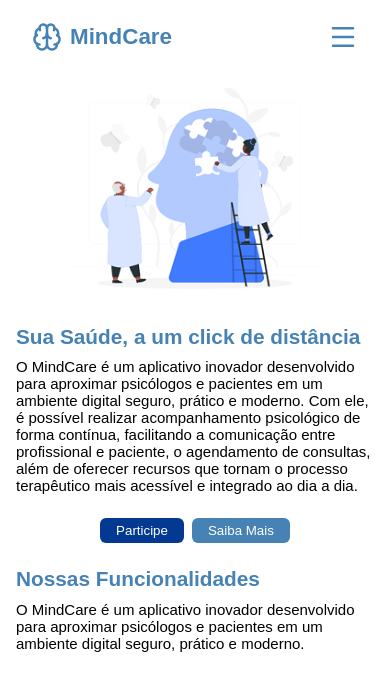
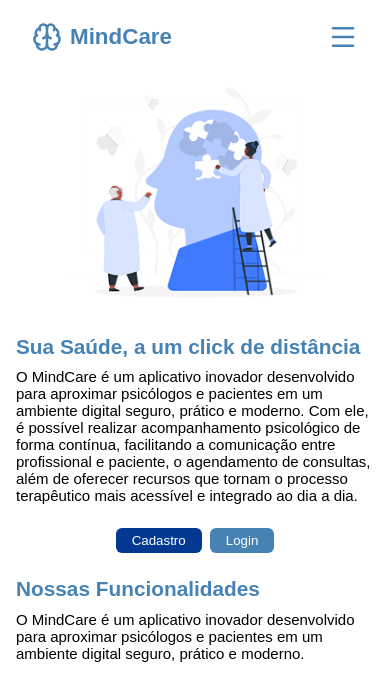
Before and after one commit to ProjetoBlocoADS/MindCareApp, a React (Vite) app in the folder app/: page / in a window 390 px wide. Shown: the top 700 px of the page. Built offline with nearby package versions, Linux system fonts and the light colour scheme.

Commit message:
roteamento de componentes + pagina login + pagina cadastro

```diff
--- a/app/package.json
+++ b/app/package.json
@@ -12,7 +12,8 @@
   "dependencies": {
     "lucide-react": "^0.544.0",
     "react": "^19.1.1",
-    "react-dom": "^19.1.1"
+    "react-dom": "^19.1.1",
+    "react-router-dom": "^7.9.3"
   },
   "devDependencies": {
     "@eslint/js": "^9.36.0",
--- a/app/src/App.jsx
+++ b/app/src/App.jsx
@@ -1,38 +1,27 @@
-import banner from "../src/assets/home/ilustraHome.png"
-import Header from "./componentes/header/Header"
-import Descricao from "./componentes/descricao/Descricao"
-import BotaoPadrao from "./componentes/btn/BotaoPadrao"
-
-const textos = {
-  home: {
-    descricao: [{ titulo: 'Sua Saúde, a um click de distância', descricao: 'O MindCare é um aplicativo inovador desenvolvido para aproximar psicólogos e pacientes em um ambiente digital seguro, prático e moderno. Com ele, é possível realizar acompanhamento psicológico de forma contínua, facilitando a comunicação entre profissional e paciente, o agendamento de consultas, além de oferecer recursos que tornam o processo terapêutico mais acessível e integrado ao dia a dia. ' }, { titulo: 'Nossas Funcionalidades', descricao: 'O MindCare é um aplicativo inovador desenvolvido para aproximar psicólogos e pacientes em um ambiente digital seguro, prático e moderno. ' }]
-  }
-}
+import { BrowserRouter as Router, Routes, Route } from "react-router-dom";
+import Home from "./pages/home/Home";
+import Header from "./componentes/header/Header";
+import Login from "./pages/login/Login";
+import Cadastro from "./pages/cadastro/Cadastro";
 
 
 
 function App() {
 
   return (
-    <div className="app-container" >
-      <Header />
-      <img className="banner" src={banner} alt="Ilustração Mental Quebra-Cabeças" />
+    <Router>
+      <div className="app-container">
+        <Header />
+        <main className="">
+          <Routes>
+            <Route path="/" element={<Home />} />
+            <Route path="/login" element={<Login />} />
+            <Route path="/cadastro" element={<Cadastro/>} />
 
-      <div className="">
-        <Descricao titulo={textos.home.descricao[0].titulo} descricao={textos.home.descricao[0].descricao} />
-
-      <div className="toolbar-botao">
-        <BotaoPadrao style="botaoEscuro">
-          Participe
-        </BotaoPadrao>
-        <BotaoPadrao style="botaoClaro">
-          Saiba Mais
-        </BotaoPadrao>
+          </Routes>
+        </main>
       </div>
-
-        <Descricao titulo={textos.home.descricao[1].titulo} descricao={textos.home.descricao[1].descricao} />
-      </div>
-    </div >
+    </Router>
   )
 }
 
--- a/app/src/componentes/btn/BotaoPadrao.jsx
+++ b/app/src/componentes/btn/BotaoPadrao.jsx
@@ -1,8 +1,8 @@
 import "./botaoPadrao.css"
 
-export default function BotaoPadrao({children, style}) {
+export default function BotaoPadrao({children, style, onClick}) {
     return (
-        <button className={style}>
+        <button onClick={onClick} className={style}>
             {children}
         </button>
     );
--- a/app/src/componentes/header/Header.jsx
+++ b/app/src/componentes/header/Header.jsx
@@ -1,10 +1,17 @@
 import "./header.css"
 import LogoMindCare from "../logoMindCare/LogoMindCare";
 import { Menu } from 'lucide-react';
+import { useNavigate } from "react-router-dom";
 
 export default function Header() {
+
+    const navigate = useNavigate();
+
+    const handleClick = () => navigate('/')
+
+
     return (
-        <header className="header">
+        <header onClick={handleClick} className="header">
             <LogoMindCare />
             <Menu size={30} />
         </header>
--- a/app/src/componentes/logoMindCare/LogoMindCare.jsx
+++ b/app/src/componentes/logoMindCare/LogoMindCare.jsx
@@ -1,7 +1,7 @@
 import { Brain } from 'lucide-react';
 import "./logoMindCare.css"
 
-export default function LogoMindCare() {
-    return <div className="logo"><Brain size={30} />
+export default function LogoMindCare({onClick}) {
+    return <div onClick={onClick} className="logo"><Brain size={30} />
         <h1 className='titulo'>MindCare</h1></div>
 }
--- a/app/src/index.css
+++ b/app/src/index.css
@@ -13,6 +13,6 @@
 
 .banner{
   object-fit: cover;
-  width: clamp(250px, 50vw, 600px);
-  margin: auto;
+  width: clamp(260px, 50vw, 600px);
+  margin: 0 auto;
 }
--- /dev/null
+++ b/app/src/pages/cadastro/Cadastro.jsx
@@ -0,0 +1,9 @@
+import "./cadastro.css"
+
+export default function Cadastro(){
+    return (
+        <div>
+            <h1>Cadastro Page</h1>
+        </div>
+    );
+}
--- /dev/null
+++ b/app/src/pages/home/Home.jsx
@@ -0,0 +1,35 @@
+import banner from "../../assets/home/ilustraHome.png"
+import "./home.css"
+import Descricao from "../../componentes/descricao/Descricao"
+import BotaoPadrao from "../../componentes/btn/BotaoPadrao"
+import { useNavigate } from "react-router-dom"
+
+const textos = {
+  home: {
+    descricao: [{ titulo: 'Sua Saúde, a um click de distância', descricao: 'O MindCare é um aplicativo inovador desenvolvido para aproximar psicólogos e pacientes em um ambiente digital seguro, prático e moderno. Com ele, é possível realizar acompanhamento psicológico de forma contínua, facilitando a comunicação entre profissional e paciente, o agendamento de consultas, além de oferecer recursos que tornam o processo terapêutico mais acessível e integrado ao dia a dia. ' }, { titulo: 'Nossas Funcionalidades', descricao: 'O MindCare é um aplicativo inovador desenvolvido para aproximar psicólogos e pacientes em um ambiente digital seguro, prático e moderno. ' }]
+  }
+}
+
+export default function Home(params) {
+
+    const navigate = useNavigate();
+
+    const handleClickLogin = () => navigate('/login');
+    const handleClickCadastro = () => navigate('/cadastro')
+
+    return (<div className="home">
+        <img className="banner" src={banner} alt="Ilustração Mental Quebra-Cabeças" />
+        <div className="">
+            <Descricao titulo={textos.home.descricao[0].titulo} descricao={textos.home.descricao[0].descricao} />
+            <div className="toolbar-botao">
+                <BotaoPadrao onClick={handleClickCadastro} style="botaoEscuro">
+                    Cadastro
+                </BotaoPadrao>
+                <BotaoPadrao onClick={handleClickLogin} style="botaoClaro">
+                    Login
+                </BotaoPadrao>
+            </div>
+            <Descricao titulo={textos.home.descricao[1].titulo} descricao={textos.home.descricao[1].descricao} />
+        </div>
+    </div>)
+}
--- /dev/null
+++ b/app/src/pages/home/home.css
@@ -0,0 +1,4 @@
+.home{
+    display: flex;
+    flex-direction: column;
+}
--- /dev/null
+++ b/app/src/pages/login/Login.jsx
@@ -0,0 +1,11 @@
+import { useNavigate } from "react-router-dom";
+
+
+export default function Login() {
+
+    return (
+        <div>
+            <h1>Login Page</h1>
+        </div>
+    );
+}
```
Also changed, not shown: app/src/pages/cadastro/cadastro.css (added), 1 other file (tests, documents, lock files or other folders).
